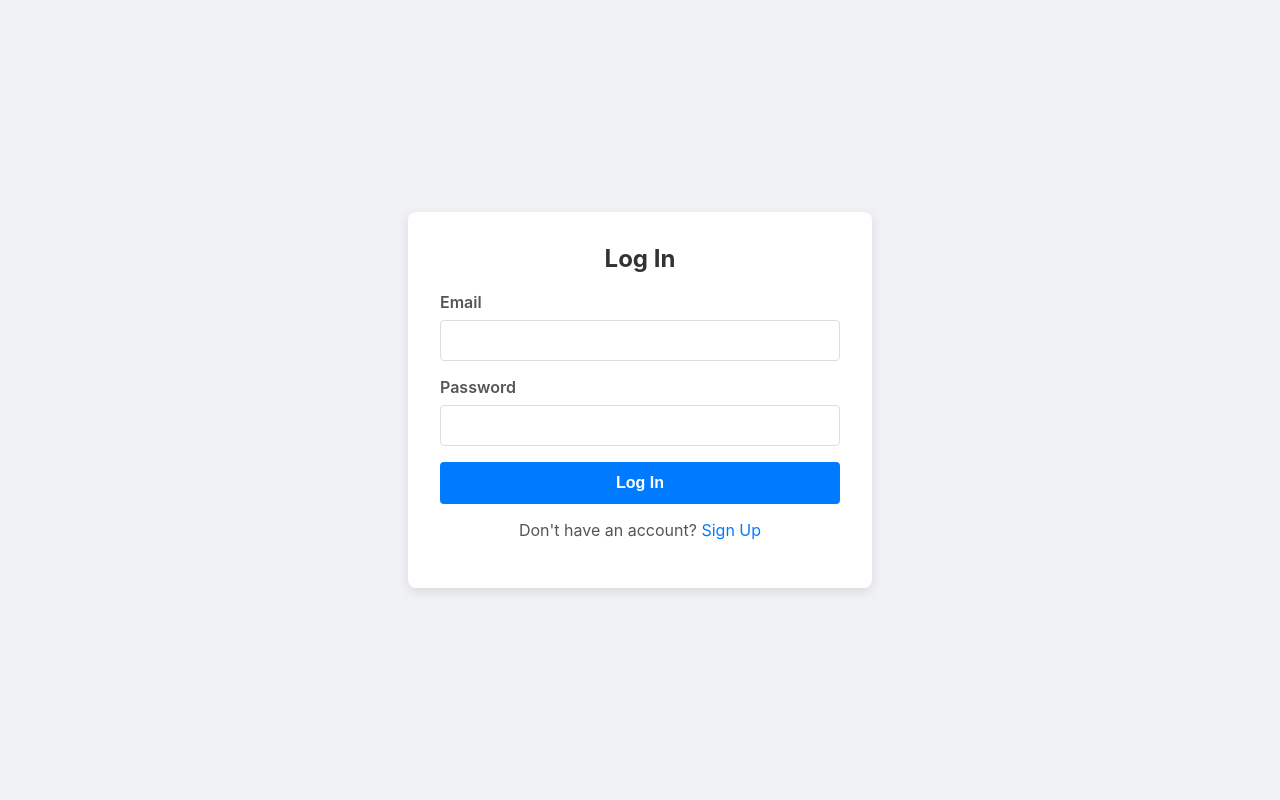
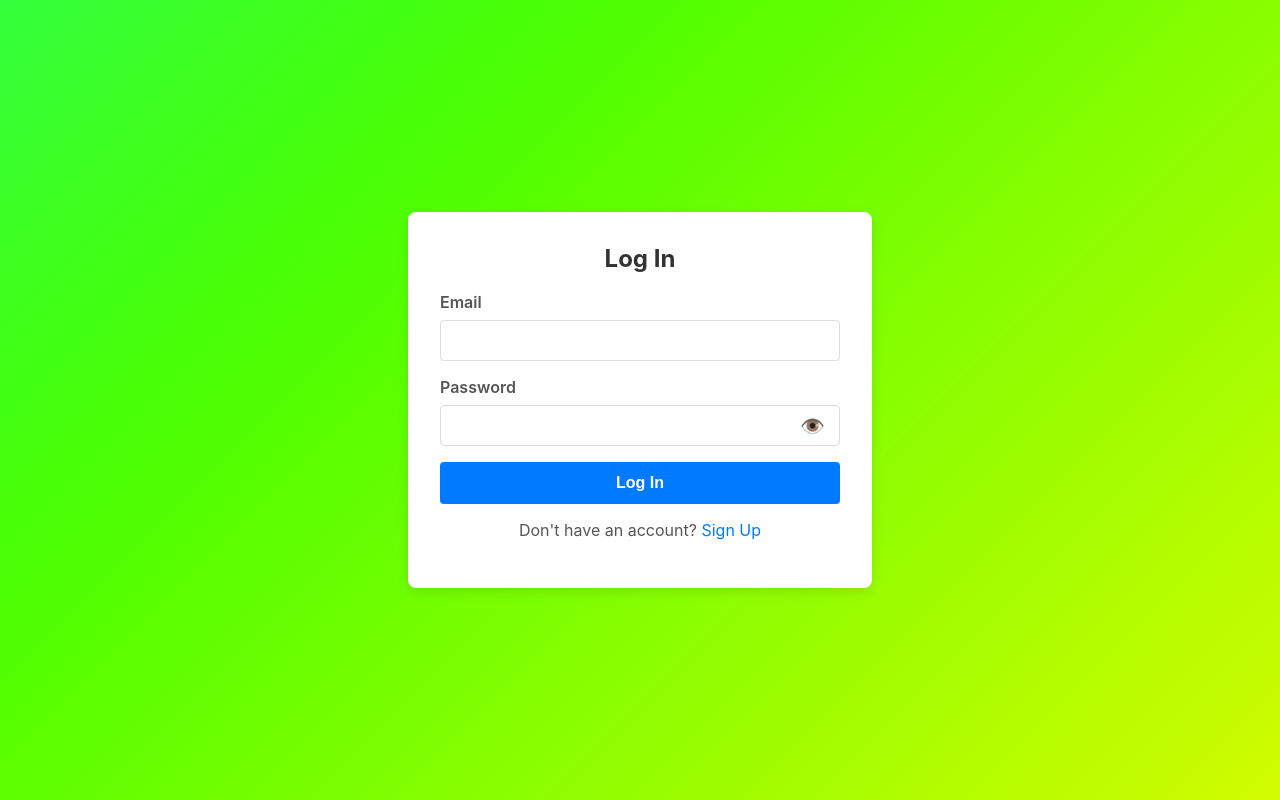
Before and after one commit to sirisha-gururaj/SlotSwapper, a React (Vite) app in the folder client/: page /login in a window 1280 px wide. Built offline with nearby package versions, Linux system fonts and the light colour scheme.

Commit message:
ui changes

```diff
--- /dev/null
+++ b/client/src/AnimatedBackground.css
@@ -0,0 +1,47 @@
+/* src/AnimatedBackground.css */
+
+/* This makes sure the animation isn't "on top" of our form */
+.auth-page {
+  position: relative;
+  overflow: hidden; /* Hides the edges of the blur */
+}
+
+/* This is the pseudo-element that creates the blurred, animated shape */
+.auth-page::before {
+  content: '';
+  position: absolute;
+  width: 2000px;
+  height: 2000px;
+  top: 50%;
+  left: 50%;
+  transform: translate(-50%, -50%);
+  background: linear-gradient(
+    -45deg,
+    #ff0000,
+    #ff7300,
+    #fffb00,
+    #48ff00,
+    #00ffd5,
+    #002bff,
+    #7a00ff,
+    #ff00c8,
+    #ff0000
+  );
+  background-size: 400% 400%;
+  animation: AnimateBG 10s ease infinite;
+  filter: blur(100px); /* This is the "liquid" effect */
+  z-index: 1; /* Places the background behind the form */
+}
+
+/* The animation keyframes */
+@keyframes AnimateBG {
+  0% {
+    background-position: 0% 50%;
+  }
+  50% {
+    background-position: 100% 50%;
+  }
+  100% {
+    background-position: 0% 50%;
+  }
+}
--- a/client/src/App.css
+++ b/client/src/App.css
@@ -5,7 +5,6 @@
   justify-content: center;
   align-items: center;
   min-height: 100vh;
-  background-color: #f0f2f5;
 }
 
 .auth-form {
@@ -15,6 +14,8 @@
   box-shadow: 0 4px 12px rgba(0, 0, 0, 0.1);
   width: 100%;
   max-width: 400px;
+  position: relative; /* Add this */
+  z-index: 2; /* Add this */
 }
 
 .auth-form h2 {
@@ -542,3 +543,22 @@ a:hover {
   background-color: #d1fadf; /* Light Green */
   color: #05603a; /* Dark Green */
 }
+.password-wrapper {
+  position: relative;
+}
+
+/* This targets the input *inside* the wrapper */
+.password-wrapper input {
+  padding-right: 45px; /* Add space for the icon */
+}
+
+.eye-icon {
+  position: absolute;
+  top: 50%;
+  right: 15px;
+  transform: translateY(-50%);
+  cursor: pointer;
+  font-size: 1.25rem;
+  color: #777;
+  user-select: none; /* Prevents selecting the emoji text */
+}
--- a/client/src/pages/LoginPage.jsx
+++ b/client/src/pages/LoginPage.jsx
@@ -2,11 +2,13 @@
 import React, { useState } from 'react';
 import { useAuth } from '../context/AuthContext';
 import { useNavigate, Link } from 'react-router-dom';
+import '../AnimatedBackground.css';
 
 function LoginPage() {
   const [email, setEmail] = useState('');
   const [password, setPassword] = useState('');
   const [error, setError] = useState('');
+  const [showPassword, setShowPassword] = useState(false); // <-- ADD THIS
   const { login } = useAuth();
   const navigate = useNavigate();
 
@@ -35,15 +37,27 @@ function LoginPage() {
             required
           />
         </div>
+
+        {/* --- THIS BLOCK IS REPLACED --- */}
         <div>
           <label>Password</label>
-          <input
-            type="password"
-            value={password}
-            onChange={(e) => setPassword(e.target.value)}
-            required
-          />
+          <div className="password-wrapper">
+            <input
+              type={showPassword ? 'text' : 'password'}
+              value={password}
+              onChange={(e) => setPassword(e.target.value)}
+              required
+            />
+            <span
+              className="eye-icon"
+              onClick={() => setShowPassword(!showPassword)}
+            >
+              {showPassword ? '🙈' : '👁️'}
+            </span>
+          </div>
         </div>
+        {/* --- END OF REPLACED BLOCK --- */}
+
         <button type="submit">Log In</button>
         <p>
           Don't have an account? <Link to="/register">Sign Up</Link>
--- a/client/src/pages/RegisterPage.jsx
+++ b/client/src/pages/RegisterPage.jsx
@@ -2,12 +2,14 @@
 import React, { useState } from 'react';
 import { useAuth } from '../context/AuthContext';
 import { useNavigate, Link } from 'react-router-dom';
+import '../AnimatedBackground.css';
 
 function RegisterPage() {
   const [name, setName] = useState('');
   const [email, setEmail] = useState('');
   const [password, setPassword] = useState('');
   const [error, setError] = useState('');
+  const [showPassword, setShowPassword] = useState(false); // <-- ADD THIS
   const { register } = useAuth();
   const navigate = useNavigate();
 
@@ -49,15 +51,27 @@ function RegisterPage() {
             required
           />
         </div>
+
+        {/* --- THIS BLOCK IS REPLACED --- */}
         <div>
           <label>Password</label>
-          <input
-            type="password"
-            value={password}
-            onChange={(e) => setPassword(e.target.value)}
-            required
-          />
+          <div className="password-wrapper">
+            <input
+              type={showPassword ? 'text' : 'password'}
+              value={password}
+              onChange={(e) => setPassword(e.target.value)}
+              required
+            />
+            <span
+              className="eye-icon"
+              onClick={() => setShowPassword(!showPassword)}
+            >
+              {showPassword ? '🙈' : '👁️'}
+            </span>
+          </div>
         </div>
+        {/* --- END OF REPLACED BLOCK --- */}
+
         <button type="submit">Sign Up</button>
         <p>
           Already have an account? <Link to="/login">Log In</Link>
```
